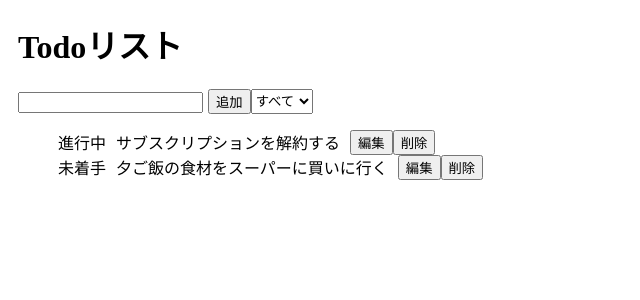
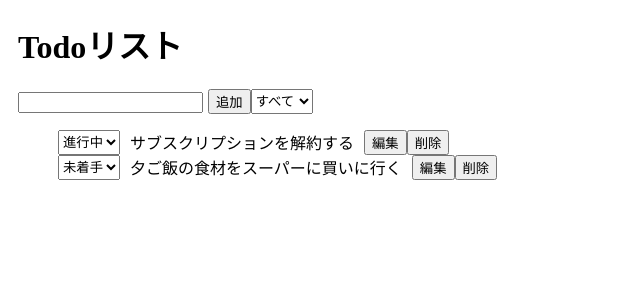
Before and after one commit to Syumai3/TodoApp-for-React-V2, a React app: page / in a window 1280 px wide. Shown: the top 300 px of the page, without its empty margins (0-640 px from the left). Built offline with nearby package versions, Linux system fonts and the light colour scheme.

Commit message:
feat:ステータスを編集できるように実装

```diff
--- a/src/App.tsx
+++ b/src/App.tsx
@@ -1,5 +1,5 @@
 import React, { useEffect, useState } from "react";
-import { Todotype } from "../type/Todotype";
+import { StatusType, Todotype } from "../type/Todotype";
 
 const mockTodos: Todotype[] = [
   {
@@ -74,6 +74,13 @@ function App() {
     setEditingTodoId(null);
   };
 
+  // Todo のステータスを変更する関数
+  const handleEditStatus = (id: number, status: StatusType) => {
+    setTodos(
+      todos.map((todo) => (todo.id === id ? { ...todo, status: status } : todo))
+    );
+  };
+
   return (
     <div style={{ paddingLeft: "10px" }}>
       <h1>Todoリスト</h1>
@@ -100,6 +107,7 @@ function App() {
           openEditForm={handleOpenEditForm}
           closeEditForm={handleCloseEditForm}
           editTodo={handleEditTodo}
+          editStatus={handleEditStatus}
         />
       </div>
     </div>
@@ -115,6 +123,7 @@ type TodoListProps = {
   openEditForm: (id: number, title: string) => void;
   closeEditForm: () => void;
   editTodo: (id: number) => void;
+  editStatus: (id: number, status: StatusType) => void;
 };
 // Todoリストを表示するコンポーネント
 function TodoList({
@@ -126,6 +135,7 @@ function TodoList({
   openEditForm,
   closeEditForm,
   editTodo,
+  editStatus,
 }: TodoListProps) {
   return (
     <ul>
@@ -146,7 +156,17 @@ function TodoList({
               justifyContent: "flex-start",
             }}
           >
-            <span style={{ marginRight: "10px" }}>{todo.status}</span>
+            <select
+              value={todo.status}
+              onChange={(e) =>
+                editStatus(todo.id, e.target.value as StatusType)
+              }
+              style={{ marginRight: "10px" }}
+            >
+              <option value="未着手">未着手</option>
+              <option value="進行中">進行中</option>
+              <option value="完了">完了</option>
+            </select>
             <span style={{ marginRight: "10px" }}>{todo.title}</span>
             {/* handleOpenEditForm の処理を実行 */}
             <button onClick={() => openEditForm(todo.id, todo.title)}>
```
